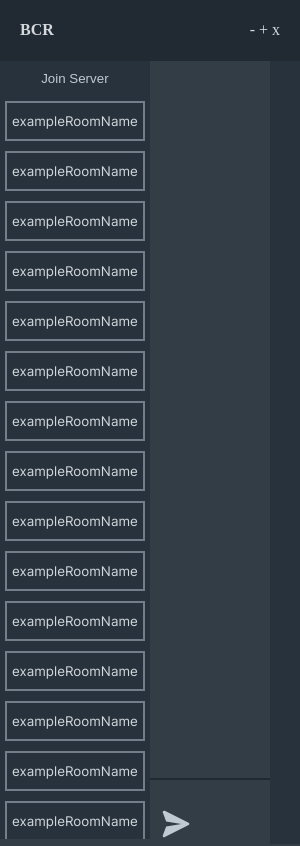
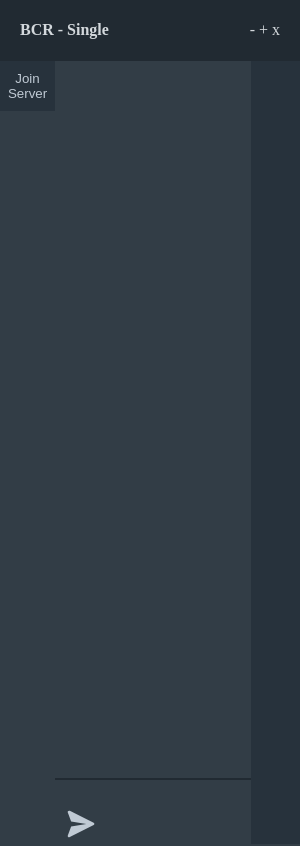
Before and after one commit to BackwardsUser/Basic-Chat-Room, an Electron app: page Client/src/views/index.html in a window 300 px wide. Drawn offline with Linux system fonts and the light colour scheme; no server answers.

Commit message:
Added 'single' to header with the push of rooms/guilds

```diff
--- a/Client/src/views/index.html
+++ b/Client/src/views/index.html
@@ -4,7 +4,7 @@
 <head>
     <meta charset="UTF-8">
     <meta name="viewport" content="width=device-width, initial-scale=1.0">
-    <title>Lorem Ipsum</title>
+    <title>Electron Chat App</title>
     <script src="../scripts/HTML/main.js"></script>
     <link rel="stylesheet" href="../styles/common.css">
     <link rel="stylesheet" href="../styles/main.css">
@@ -12,7 +12,7 @@
 
 <body>
     <header>
-        <h4>BCR</h4>
+        <h4>BCR - Single</h4>
         <div class="right">
             <div class="min">-</div>
             <div class="max">+</div>
@@ -22,52 +22,8 @@
     <main>
         <nav>
             <button id="join" class="join">Join Server</button>
-            <div class="rooms">
-                <button class="roomButton exampleRoomName">exampleRoomName</button>
-                <button class="roomButton exampleRoomName">exampleRoomName</button>
-                <button class="roomButton exampleRoomName">exampleRoomName</button>
-                <button class="roomButton exampleRoomName">exampleRoomName</button>
-                <button class="roomButton exampleRoomName">exampleRoomName</button>
-                <button class="roomButton exampleRoomName">exampleRoomName</button>
-                <button class="roomButton exampleRoomName">exampleRoomName</button>
-                <button class="roomButton exampleRoomName">exampleRoomName</button>
-                <button class="roomButton exampleRoomName">exampleRoomName</button>
-                <button class="roomButton exampleRoomName">exampleRoomName</button>
-                <button class="roomButton exampleRoomName">exampleRoomName</button>
-                <button class="roomButton exampleRoomName">exampleRoomName</button>
-                <button class="roomButton exampleRoomName">exampleRoomName</button>
-                <button class="roomButton exampleRoomName">exampleRoomName</button>
-                <button class="roomButton exampleRoomName">exampleRoomName</button>
-                <button class="roomButton exampleRoomName">exampleRoomName</button>
-                <button class="roomButton exampleRoomName">exampleRoomName</button>
-                <button class="roomButton exampleRoomName">exampleRoomName</button>
-                <button class="roomButton exampleRoomName">exampleRoomName</button>
-                <button class="roomButton exampleRoomName">exampleRoomName</button>
-                <button class="roomButton exampleRoomName">exampleRoomName</button>
-                <button class="roomButton exampleRoomName">exampleRoomName</button>
-                <button class="roomButton exampleRoomName">exampleRoomName</button>
-                <button class="roomButton exampleRoomName">exampleRoomName</button>
-                <button class="roomButton exampleRoomName">exampleRoomName</button>
-                <button class="roomButton exampleRoomName">exampleRoomName</button>
-                <button class="roomButton exampleRoomName">exampleRoomName</button>
-                <button class="roomButton exampleRoomName">exampleRoomName</button>
-                <button class="roomButton exampleRoomName">exampleRoomName</button>
-                <button class="roomButton exampleRoomName">exampleRoomName</button>
-                <button class="roomButton exampleRoomName">exampleRoomName</button>
-                <button class="roomButton exampleRoomName">exampleRoomName</button>
-                <button class="roomButton exampleRoomName">exampleRoomName</button>
-                <button class="roomButton exampleRoomName">exampleRoomName</button>
-                <button class="roomButton exampleRoomName">exampleRoomName</button>
-                <button class="roomButton exampleRoomName">exampleRoomName</button>
-                <button class="roomButton exampleRoomName">exampleRoomName</button>
-                <button class="roomButton exampleRoomName">exampleRoomName</button>
-                <button class="roomButton exampleRoomName">exampleRoomName</button>
-                <button class="roomButton exampleRoomName">exampleRoomName</button>
-                <button class="roomButton exampleRoomName">exampleRoomName</button>
-                <button class="roomButton exampleRoomName">exampleRoomName</button>
-                <button class="roomButton exampleRoomName">exampleRoomName</button>
-                <button class="roomButton exampleRoomName">exampleRoomName</button>
-            </div>
+            <!-- <div class="rooms">
+            </div> -->
         </nav>
         <div class="room">
             <div class="messages">
```
